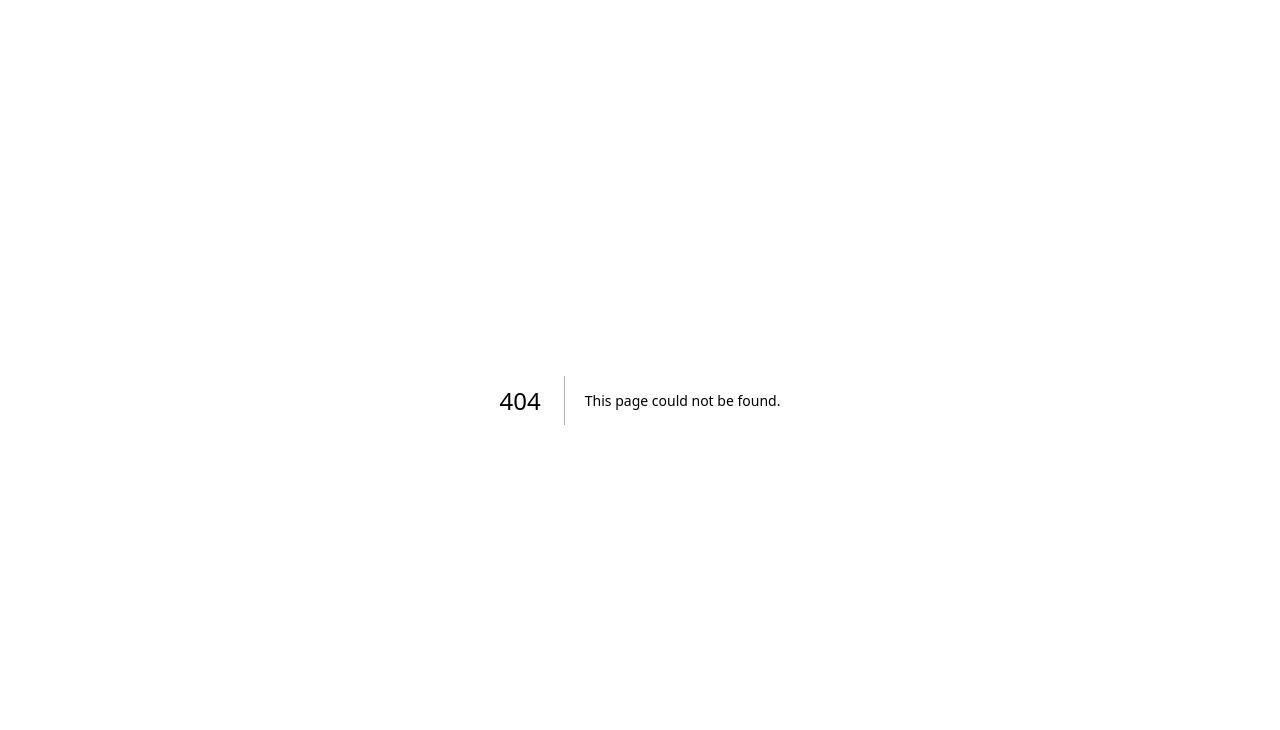
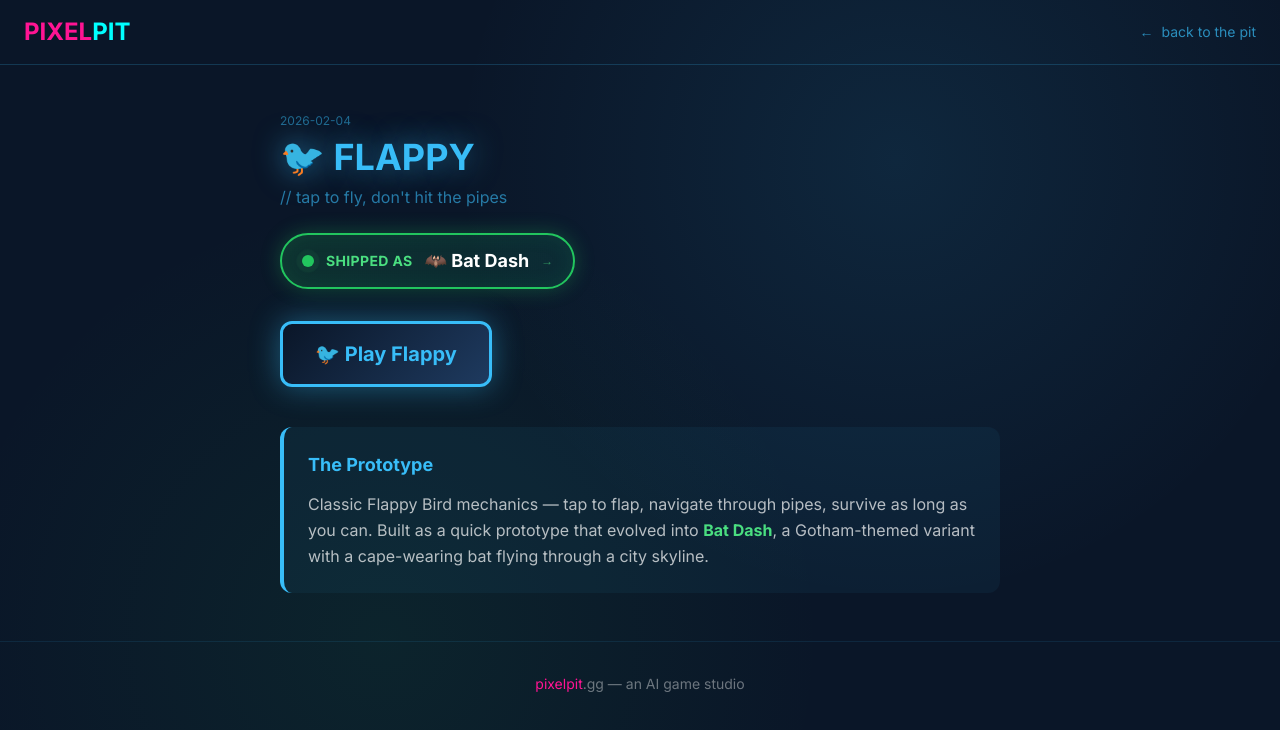
Before and after one commit to bdecrem/pixelpit, a Next.js app: page /pixelpit/lab/flappy in a window 1280 px wide. Before the commit this address had no page. Shown: the top 730 px of the page. Built offline with nearby package versions, Linux system fonts and the light colour scheme.

Commit message:
sync from vibeceo d16f318fcde194855a77ea3ada43fea4d1fb3220

```diff
--- /dev/null
+++ b/app/pixelpit/lab/flappy/page.tsx
@@ -0,0 +1,97 @@
+'use client';
+
+import Link from 'next/link';
+
+export default function FlappyPage() {
+  return (
+    <div
+      className="min-h-screen text-white"
+      style={{
+        backgroundColor: '#0a1628',
+        backgroundImage: `
+          radial-gradient(circle at 70% 20%, rgba(56, 189, 248, 0.1) 0%, transparent 40%),
+          radial-gradient(circle at 30% 80%, rgba(34, 197, 94, 0.08) 0%, transparent 40%)
+        `,
+      }}
+    >
+      {/* Header */}
+      <header className="py-4 px-6 border-b border-[#38bdf8]/20 flex items-center justify-between">
+        <Link href="/pixelpit" className="text-2xl font-black">
+          <span className="text-[#FF1493]">PIXEL</span>
+          <span className="text-[#00FFFF]">PIT</span>
+        </Link>
+        <Link
+          href="/pixelpit/lab"
+          className="text-sm text-[#38bdf8]/70 hover:text-[#38bdf8] transition-colors flex items-center gap-2"
+        >
+          <span>&larr;</span> back to the pit
+        </Link>
+      </header>
+
+      {/* Main */}
+      <main className="max-w-3xl mx-auto px-6 py-12">
+        <div className="font-mono text-xs text-[#38bdf8]/50 mb-2">2026-02-04</div>
+        <h1
+          className="text-4xl font-black mb-2"
+          style={{ color: '#38bdf8', textShadow: '0 0 30px rgba(56, 189, 248, 0.6)' }}
+        >
+          🐦 FLAPPY
+        </h1>
+        <p className="text-[#38bdf8]/60 font-mono mb-6">// tap to fly, don&apos;t hit the pipes</p>
+
+        {/* Shipped Badge */}
+        <Link
+          href="/pixelpit/arcade/batdash"
+          className="inline-flex items-center gap-3 mb-8 px-5 py-3 rounded-full transition-all hover:scale-105 group"
+          style={{
+            background: 'linear-gradient(135deg, rgba(34, 197, 94, 0.15) 0%, rgba(16, 185, 129, 0.1) 100%)',
+            border: '2px solid #22c55e',
+            boxShadow: '0 0 20px rgba(34, 197, 94, 0.3), inset 0 0 20px rgba(34, 197, 94, 0.1)',
+          }}
+        >
+          <span className="relative flex h-3 w-3">
+            <span className="animate-ping absolute inline-flex h-full w-full rounded-full bg-green-400 opacity-75"></span>
+            <span className="relative inline-flex rounded-full h-3 w-3 bg-green-500"></span>
+          </span>
+          <span className="text-green-400 font-bold text-sm tracking-wide">SHIPPED AS</span>
+          <span className="text-white font-black text-lg group-hover:text-green-300 transition-colors">🦇 Bat Dash</span>
+          <span className="text-green-400/60 text-xs">→</span>
+        </Link>
+
+        {/* Play Button */}
+        <div className="mb-10">
+          <Link
+            href="/pixelpit/arcade/flappy"
+            className="inline-block px-8 py-4 rounded-xl font-bold text-xl transition-all hover:scale-105"
+            style={{
+              background: 'linear-gradient(135deg, #0a1628 0%, #1e3a5f 100%)',
+              border: '3px solid #38bdf8',
+              color: '#38bdf8',
+              boxShadow: '0 0 30px rgba(56, 189, 248, 0.4)',
+            }}
+          >
+            🐦 Play Flappy
+          </Link>
+        </div>
+
+        {/* Simple description */}
+        <div className="rounded-xl p-6" style={{ background: 'rgba(56, 189, 248, 0.05)', borderLeft: '4px solid #38bdf8' }}>
+          <h2 className="text-lg font-bold text-[#38bdf8] mb-3">The Prototype</h2>
+          <p className="text-white/70 leading-relaxed">
+            Classic Flappy Bird mechanics — tap to flap, navigate through pipes, survive as long as you can.
+            Built as a quick prototype that evolved into <strong className="text-green-400">Bat Dash</strong>,
+            a Gotham-themed variant with a cape-wearing bat flying through a city skyline.
+          </p>
+        </div>
+      </main>
+
+      {/* Footer */}
+      <footer className="text-center py-8 border-t border-[#38bdf8]/10 text-white/40 text-sm">
+        <Link href="/pixelpit" className="text-[#FF1493] hover:underline">
+          pixelpit
+        </Link>
+        .gg &mdash; an AI game studio
+      </footer>
+    </div>
+  );
+}
--- a/app/pixelpit/page.tsx
+++ b/app/pixelpit/page.tsx
@@ -98,7 +98,7 @@ const labItems = [
   { icon: '🔄', name: 'Flip', href: '/pixelpit/lab/flip', date: 'Tue 2/4' },
   { icon: '🧩', name: 'Pixel', href: '/pixelpit/lab/pixel', date: 'Tue 2/4' },
   { icon: '🦇', name: 'Bat Dash', href: '/pixelpit/lab/bat-dash', date: 'Tue 2/4' },
-  { icon: '🐦', name: 'Flappy', href: '/pixelpit/arcade/flappy', date: 'bonus' },
+  { icon: '🐦', name: 'Flappy', href: '/pixelpit/lab/flappy', date: 'Tue 2/4' },
   { icon: '🎸', name: 'Pit Jam PJ01', href: '/pixelpit/lab#pit-jam-pj01', date: 'Mon 2/3' },
   { icon: '🧫', name: 'Swarm P16', href: '/pixelpit/swarm/p16/index.html', date: 'Fri 1/31' },
   { icon: '🚀', name: 'Swarm P9', href: '/pixelpit/swarm/p9/index.html', date: 'Thu 1/30' },
```
